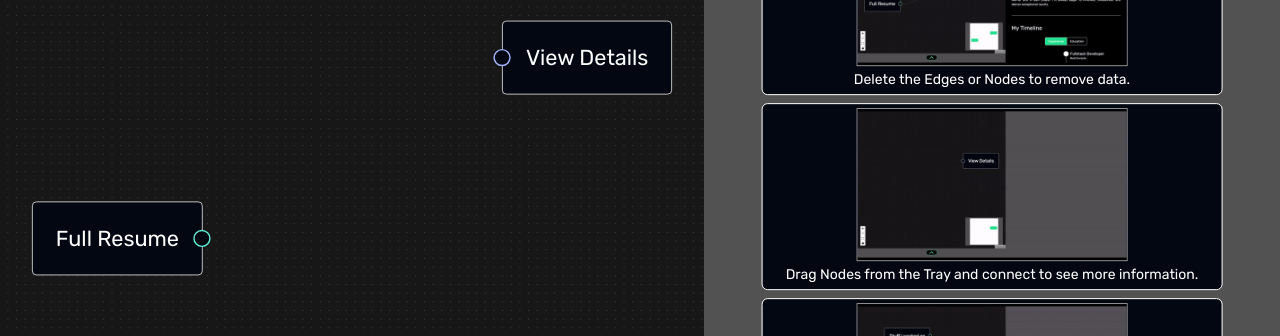
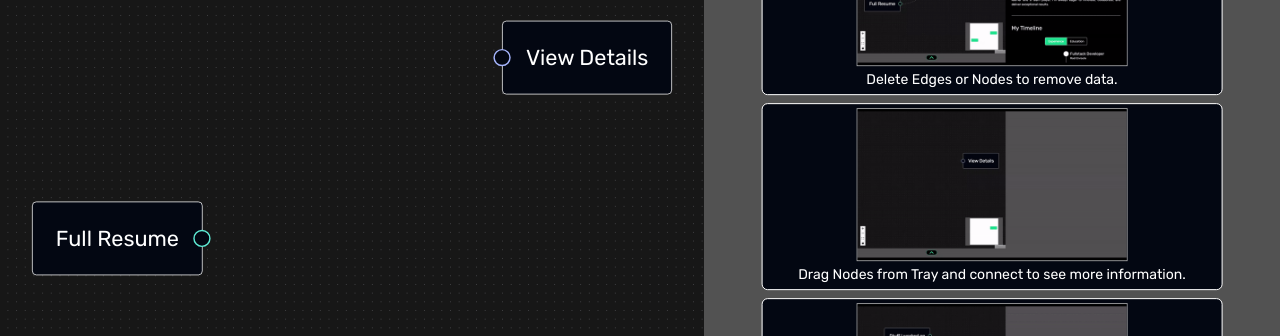
Before and after one commit to RevanthMBontha/RevanthMBontha.github.io, a React (Vite) app: page / in a window 1280 px wide. Both pictures are taken after a click on the button 352 px from the left and 375 px from the top of the page. Shown: the part 227-563 px from the top of the page. Built offline with nearby package versions, Linux system fonts and the light colour scheme.

Commit message:
Minor New  changes

```diff
--- a/package.json
+++ b/package.json
@@ -5,8 +5,8 @@
   "homepage": "https://revanthmbontha.github.io",
   "type": "module",
   "scripts": {
-    "predeploy": "npm run build",
-    "deploy": "gh-pages -d build",
+    "predeploy": "yarn run build",
+    "deploy": "gh-pages -d dist",
     "dev": "vite",
     "build": "vite build",
     "lint": "eslint .",
--- a/src/components/DisplayData.jsx
+++ b/src/components/DisplayData.jsx
@@ -33,9 +33,7 @@ const DisplayData = () => {
                 src="/images/tute01.gif"
                 alt="Step 01"
               />
-              <p className="text-sm">
-                Delete the Edges or Nodes to remove data.
-              </p>
+              <p className="text-sm">Delete Edges or Nodes to remove data.</p>
             </div>
             <div className="border border-white border-solid rounded-md w-full flex flex-col items-center gap-y-1 bg-gray-950 p-1">
               <img
@@ -44,7 +42,7 @@ const DisplayData = () => {
                 alt="Step 02"
               />
               <p className="text-sm">
-                Drag Nodes from the Tray and connect to see more information.
+                Drag Nodes from Tray and connect to see more information.
               </p>
             </div>
 
```
